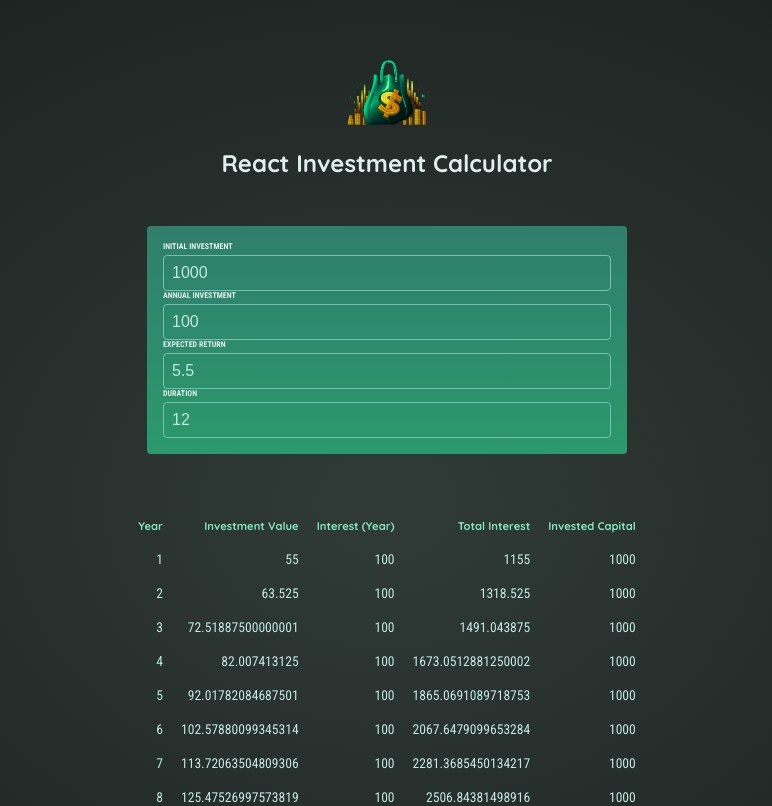
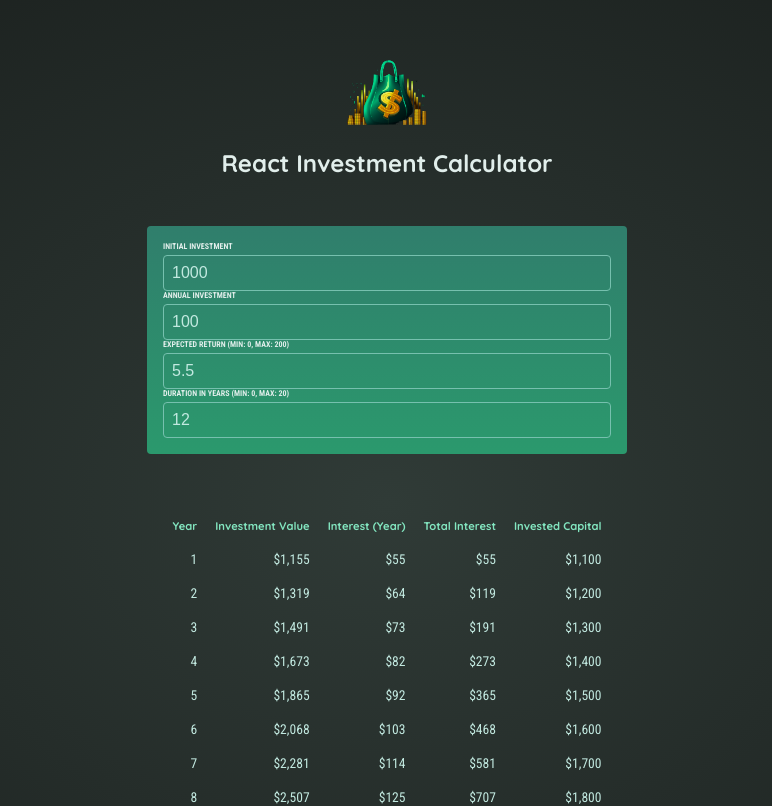
Before and after one commit to MarkAlex1234/Investment-Calculator, a React (Vite) app: page / in a window 1280 px wide. Shown: the top 806 px of the page, without its empty margins (253-1025 px from the left). Built offline with nearby package versions, Linux system fonts and the light colour scheme.

Commit message:
add/input-validations-for-min-and-max-values

```diff
--- a/src/components/input.tsx
+++ b/src/components/input.tsx
@@ -5,15 +5,34 @@
   title,
   inputValue,
   setInputValue,
+  inputType = 'number',
+  min = 0,
+  max = 200,
 }): ReactElement {
   function handleChange(event) {
-    setInputValue(event.target.value);
+    const { value } = event.target;
+    const numericValue = parseFloat(value);
+
+    // Check if the input is empty or within the specified range and is a valid number
+    if (
+      value === '' ||
+      (numericValue >= min && numericValue <= max && /^\d*\.?\d*$/.test(value))
+    ) {
+      setInputValue(value);
+    }
   }
 
   return (
     <div id="input-group">
       <label id="label">{title}</label>
-      <input id="input" value={inputValue} onChange={handleChange} />
+      <input
+        id="input"
+        value={inputValue}
+        onChange={handleChange}
+        type={inputType}
+        min={min}
+        max={max}
+      />
     </div>
   );
 }
--- a/src/components/results-table.tsx
+++ b/src/components/results-table.tsx
@@ -1,6 +1,6 @@
 import React, { ReactElement, useContext } from 'react';
 import { InvestmentContext } from './investment-provider';
-import { calculateInvestmentResults } from '../util/investment';
+import { calculateInvestmentResults, formatter } from '../util/investment';
 
 const THEAD_TITLES = [
   'Year',
@@ -21,6 +21,10 @@
     duration,
   });
 
+  // Calculating the total interest accumulated over the years
+  let totalInterest = 0;
+  let investedCapital = 0;
+
   return (
     <table id="result">
       <thead id="thead">
@@ -31,15 +35,20 @@
         </tr>
       </thead>
       <tbody>
-        {annualData.map((yearData) => (
-          <tr>
-            <td>{yearData.year}</td>
-            <td>{yearData.interest}</td>
-            <td>{yearData.annualInvestment}</td>
-            <td>{yearData.valueEndOfYear}</td>
-            <td>{initialInvestment}</td>
-          </tr>
-        ))}
+        {annualData.map((yearData) => {
+          totalInterest += yearData.interest;
+          investedCapital =
+            initialInvestment + annualInvestment * yearData.year;
+          return (
+            <tr key={yearData.year}>
+              <td>{yearData.year}</td>
+              <td>{formatter.format(yearData.valueEndOfYear)}</td>
+              <td>{formatter.format(yearData.interest)}</td>
+              <td>{formatter.format(totalInterest)}</td>
+              <td>{formatter.format(investedCapital)}</td>
+            </tr>
+          );
+        })}
       </tbody>
     </table>
   );
--- a/src/components/user-input.tsx
+++ b/src/components/user-input.tsx
@@ -5,9 +5,11 @@
 const INPUT_GROUP_TITLES = [
   'INITIAL INVESTMENT',
   'ANNUAL INVESTMENT',
-  'EXPECTED RETURN',
-  'DURATION',
+  'EXPECTED RETURN (Min: 0, Max: 200)',
+  'DURATION IN YEARS (Min: 0, Max: 20)',
 ];
+
+const MAX_DURATION_IN_YEARS = 20;
 
 export default function UserInput() {
   const {
@@ -42,6 +44,7 @@
         title={INPUT_GROUP_TITLES[3]}
         inputValue={duration}
         setInputValue={setDuration}
+        max={MAX_DURATION_IN_YEARS}
       />
     </div>
   );
```
